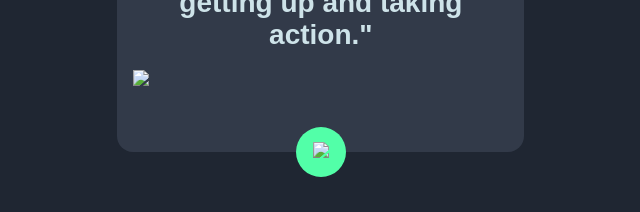
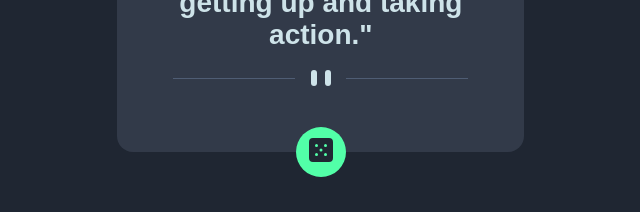
Before and after one commit to Bilguun0229/advice-generator-app-main, a plain HTML site: page index.html in a window 1280 px wide. Shown: the part 334-546 px from the top of the page, without its empty margins (310-950 px from the left). Drawn offline with Linux system fonts and the light colour scheme; the site is published under a folder, as on GitHub Pages, so addresses that start at the root find nothing; a web font is replaced by a local one.

Commit message:
images change

```diff
--- a/index.html
+++ b/index.html
@@ -88,8 +88,8 @@
     <div class="container">
         <h2>A D V I C E # 1 1 7</h2>
         <h1>"It is easy to sit up and take notice, what`s difficult is getting up and taking action."</h1>
-        <img class="devider" src="/images/pattern-divider-mobile.svg">
-        <button><img src="/images/icon-dice.svg" ></button>
+        <img class="devider" src="images/pattern-divider-mobile.svg">
+        <button><img src="images/icon-dice.svg" ></button>
     </div>
 
     <div class="attribution">
```
